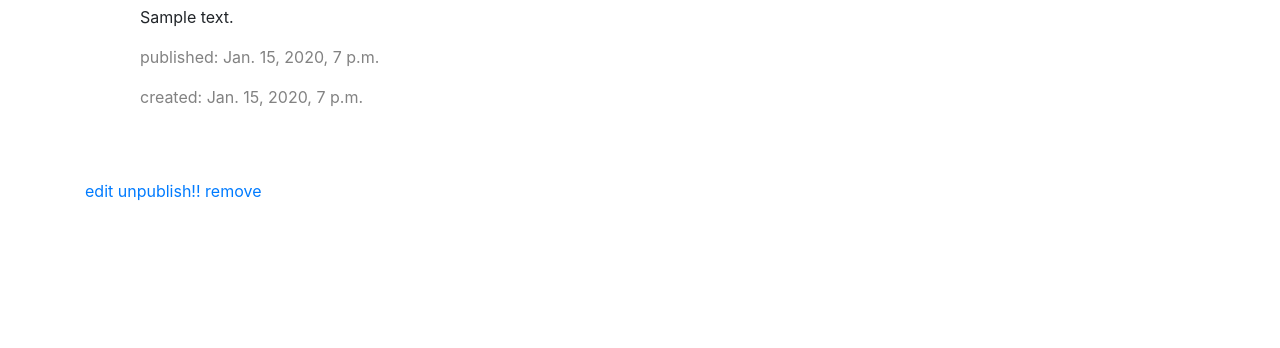
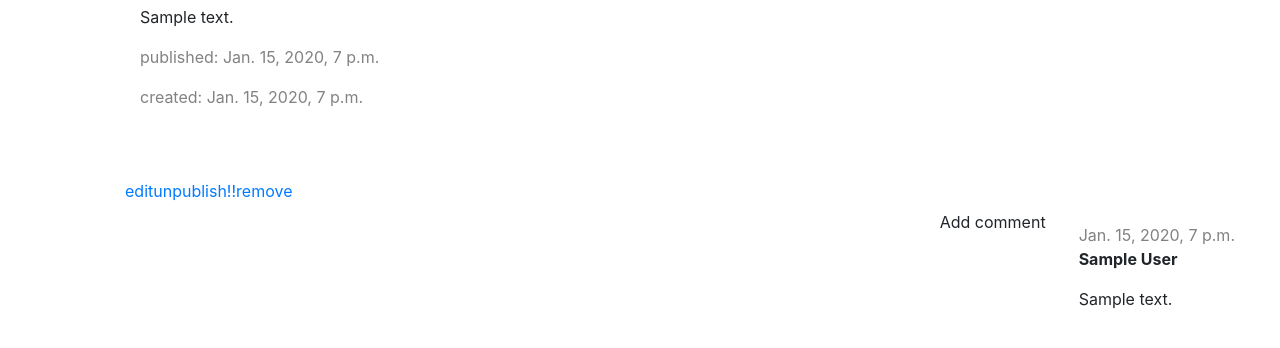
Before and after one commit to kota7175/django-projects, a Django app: page /1/detail/ in a window 1280 px wide. Shown: the part 235-583 px from the top of the page. Run offline with Django 3.2, Linux system fonts and the light colour scheme; a user stored in the database is signed in; tables that the repository leaves empty hold one stand-in row (values such as "Sample post"); some libraries are stand-ins or nearby versions.

Commit message:
comment機能追加

```diff
--- a/django/blog/admin.py
+++ b/django/blog/admin.py
@@ -1,4 +1,5 @@
 from django.contrib import admin
-from .models import Post
+from .models import Post, Comment
 
 admin.site.register(Post)
+admin.site.register(Comment)
--- a/django/blog/models.py
+++ b/django/blog/models.py
@@ -26,3 +26,21 @@ class Post(models.Model):
 
     def __str__(self):
         return self.title
+
+    def approved_comments(self):
+        return self.comments.filter(approved_comment=True)
+
+
+class Comment(models.Model):
+    post = models.ForeignKey('blog.Post', on_delete=models.CASCADE, related_name='comments')
+    author = models.CharField(max_length=200)
+    text = models.TextField()
+    created_date = models.DateTimeField(default=timezone.now)
+    approved_comment = models.BooleanField(default=False)
+
+    def approve(self):
+        self.approved_comment = True
+        self.save()
+
+    def __str__(self):
+        return self.text
--- a/django/blog/templates/blog/post_detail.html
+++ b/django/blog/templates/blog/post_detail.html
@@ -22,15 +22,38 @@
                     </div>
                 </div>
             </div>
+            <div class='row'>
+                <a href="{% url 'blog:edit' post.id %}">edit</a>
+
+                {% if post.is_published %}
+                    <a href="{% url 'blog:unpublishing' post.id %}">unpublish!! </a>
+                {% else %}
+                    <a href="{% url 'blog:publishing' post.id %}">publish!! </a>
+                {% endif %}
+
+                <a href="{% url 'blog:post_remove' blog_id=post.id %}">remove </a>
+            </div>
+            <div class='row'>
+                <hr>
+                <a class="btn btn-default" href="{% url 'blog:add_comment_to_post' blog_id=post.pk %}">Add comment</a>
+                {% for comment in post.comments.all %}
+                    {% if user.is_authenticated or comment.approved_comment %}
+                    <div class="comment">
+                        <div class="date">
+                            {{ comment.created_date }}
+                            {% if not comment.approved_comment %}
+                                <a class="btn btn-default" href="{% url 'blog:comment_remove' blog_id=comment.pk %}">remove comment</a>
+                                <a class="btn btn-default" href="{% url 'blog:comment_approve' blog_id=comment.pk %}">appvove comment</a>
+                            {% endif %}
+                        </div>
+                        <strong>{{ comment.author }}</strong>
+                        <p>{{ comment.text|linebreaks }}</p>
+                    </div>
+                    {% endif %}
+                {% empty %}
+                    <p>No comments here yet :(</p>
+                {% endfor %}
+            </div>
         </div>
-            <a href="{% url 'blog:edit' post.id %}">edit</a>
-
-        {% if post.is_published %}
-            <a href="{% url 'blog:unpublishing' post.id %}">unpublish!!</a>
-        {% else %}
-            <a href="{% url 'blog:publishing' post.id %}">publish!!</a>
-        {% endif %}
-
-        <a href="{% url 'blog:post_remove' blog_id=post.id %}">remove</a>
 
     {% endblock %}
--- a/django/blog/templates/blog/post_list.html
+++ b/django/blog/templates/blog/post_list.html
@@ -21,6 +21,7 @@
                                 {% endif %}
                                 <p>created: {{ post.created_date }}</p>
                             </div>
+                            <p>Comments: {{ post.approved_comments.count }}</p>
                             <a href="{% url 'blog:detail' post.id %}">show detail</a>
                         </div>
                     {% endfor %}
--- a/django/blog/urls.py
+++ b/django/blog/urls.py
@@ -13,4 +13,7 @@ urlpatterns = [
     path('<int:blog_id>/detail/', views.detail, name='detail'),
     path('<int:blog_id>/edit/', views.edit, name='edit'),
     path('<int:blog_id>/remove/', views.post_remove, name='post_remove'),
+    path('post/<int:blog_id>/comment/', views.add_comment_to_post, name='add_comment_to_post'),
+    path('comment/<int:blog_id>/approve/', views.comment_approve, name='comment_approve'),
+    path('comment/<int:blog_id>/remove/', views.comment_remove, name='comment_remove'),
 ]
--- a/django/blog/views.py
+++ b/django/blog/views.py
@@ -1,8 +1,8 @@
 from django.shortcuts import render, get_object_or_404, redirect
 from django.contrib.auth.decorators import login_required
 
-from .models import Post
-from .forms import PostForm
+from .models import Post, Comment
+from .forms import PostForm, CommentForm
 
 from django.utils import timezone
 from .log import mylog
@@ -80,4 +80,33 @@ def unpublishing(request, blog_id):
 def post_remove(request, blog_id):
     post = get_object_or_404(Post, pk=blog_id)
     post.delete()
-    return redirect('post_list')
+    return redirect('blog:post_list')
+
+
+@login_required
+def add_comment_to_post(request, blog_id):
+    post = get_object_or_404(Post, pk=blog_id)
+    if request.method == "POST":
+        form = CommentForm(request.POST)
+        if form.is_valid():
+            comment = form.save(commit=False)
+            comment.post = post
+            comment.save()
+            return redirect('blog:detail', blog_id=post.pk)
+    else:
+        form = CommentForm()
+    return render(request, 'blog/add_comment_to_post.html', {'form': form})
+
+
+@login_required
+def comment_approve(request, blog_id):
+    comment = get_object_or_404(Comment, pk=blog_id)
+    comment.approve()
+    return redirect('blog:detail', blog_id=comment.post.pk)
+
+
+@login_required
+def comment_remove(request, blog_id):
+    comment = get_object_or_404(Comment, pk=blog_id)
+    comment.delete()
+    return redirect('blog:detail', blog_id=comment.post.pk)
--- a/static/blog/css/style.css
+++ b/static/blog/css/style.css
@@ -76,3 +76,7 @@ h1, h2, h3, h4 {
 .post h2 a, .post h2 a:visited {
   color: #000000;
 }
+
+.comment {
+  margin: 20px 0px 20px 20px;
+}
```
Also changed, not shown: django/blog/forms.py (+8 -1 lines), django/blog/templates/blog/add_comment_to_post.html (added, +9 -0 lines).
